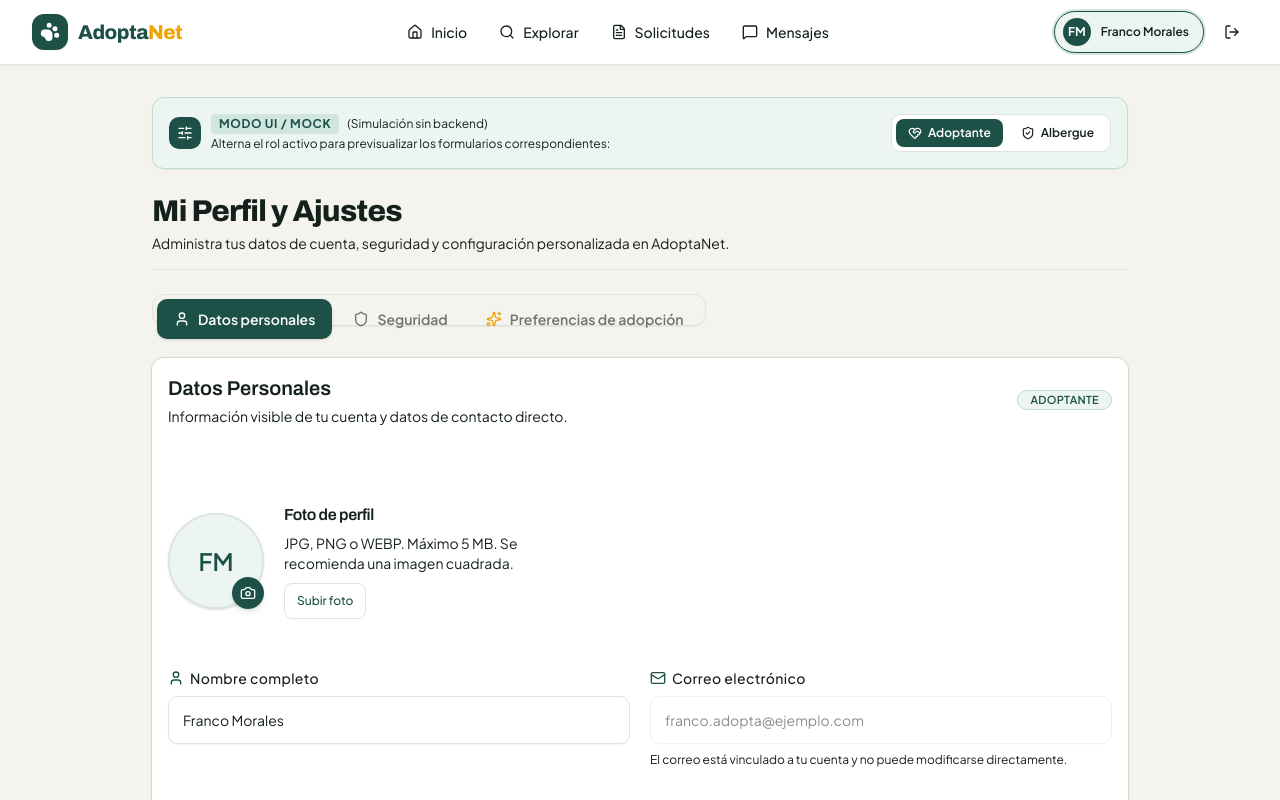
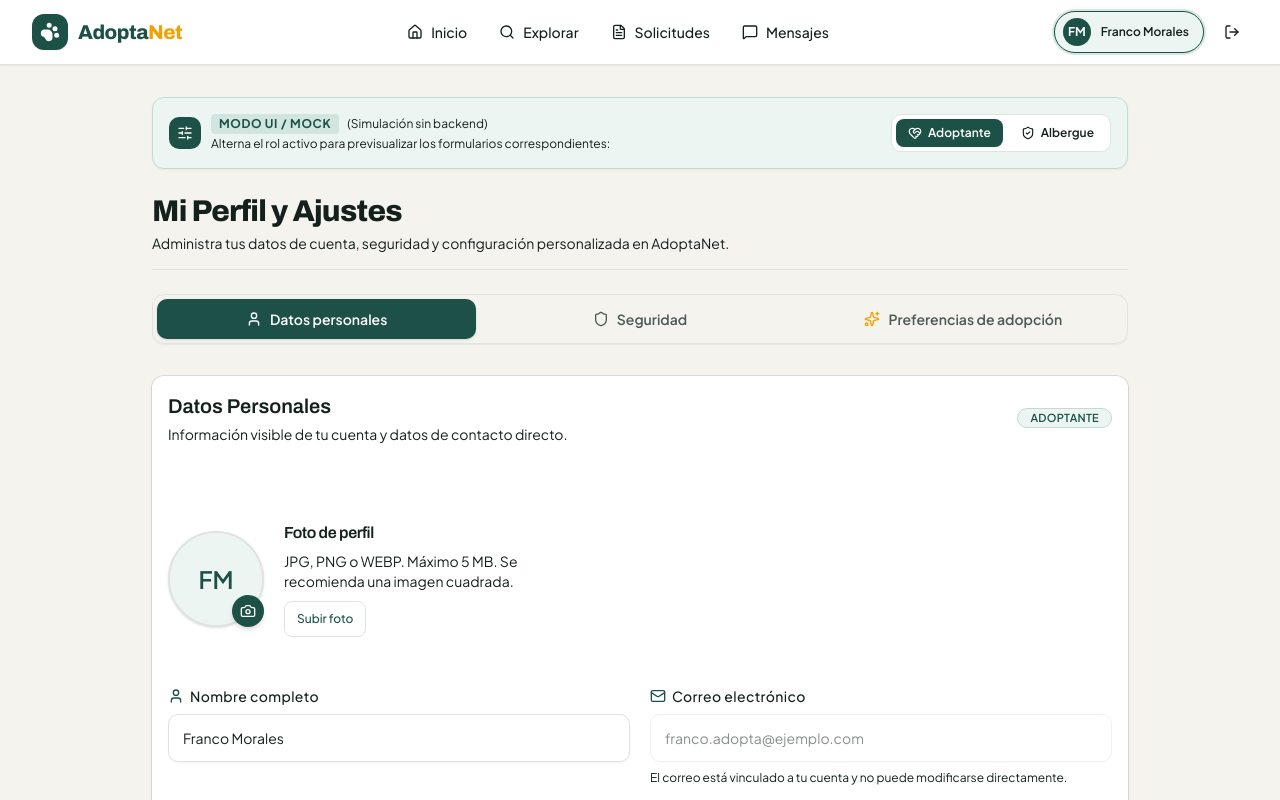
Before and after one commit to AdoptaNet/frontend, a Next.js app: page /profile in a window 1280 px wide. Shown: the top 800 px of the page. Built offline with nearby package versions, Linux system fonts and the light colour scheme.

Commit message:
style(users): fix tab heights, active hover text contrast and align password requirements

```diff
--- a/modules/users/components/AdopterProfileForm.tsx
+++ b/modules/users/components/AdopterProfileForm.tsx
@@ -190,15 +190,16 @@ export function AdopterProfileForm({
                 key={sec.id}
                 type="button"
                 onClick={() => setActiveSection(sec.id)}
-                className={`px-3.5 py-2 rounded-lg text-xs sm:text-sm font-semibold flex items-center gap-2 shrink-0 transition-all cursor-pointer ${
+                className={`h-10 px-3.5 py-2 rounded-lg text-xs sm:text-sm font-semibold flex items-center gap-2 shrink-0 transition-all cursor-pointer ${
                   isActive
-                    ? "bg-verde-700 text-white shadow-xs"
+                    ? "bg-verde-700 text-white hover:bg-verde-hover hover:text-white shadow-xs"
                     : "text-tinta-600 hover:text-tinta-900 hover:bg-superficie-2"
                 }`}
               >
-                <Icon className="w-4 h-4" />
+                <Icon className={`w-4 h-4 ${isActive ? "text-white" : "text-tinta-400"}`} />
                 <span>{sec.label}</span>
               </button>
+
             );
           })}
         </div>
--- a/modules/users/components/ProfilePage.tsx
+++ b/modules/users/components/ProfilePage.tsx
@@ -34,6 +34,10 @@ export function ProfilePage() {
   } = useProfile();
 
   const [activeTab, setActiveTab] = useState<string>("personal");
+
+  const isPersonalActive = activeTab === "personal";
+  const isSecurityActive = activeTab === "security";
+  const isRoleActive = activeTab === "role-specific";
 
   return (
     <div className="w-full max-w-5xl mx-auto py-6 sm:py-8 px-4 sm:px-6 space-y-6">
@@ -82,41 +86,59 @@ export function ProfilePage() {
         onValueChange={(val) => setActiveTab(val as string)}
         className="w-full space-y-6"
       >
-        <TabsList className="bg-superficie border border-line p-1 rounded-xl h-auto flex flex-wrap gap-1 shadow-2xs">
+
+            <TabsList className="bg-superficie border border-line p-1 rounded-xl !h-auto min-h-[48px] w-full sm:w-auto flex flex-wrap items-center gap-1 shadow-2xs">
               <TabsTrigger
                 value="personal"
-            className="flex items-center gap-2 h-10 px-4 rounded-lg text-xs sm:text-sm font-semibold data-active:bg-verde-700 data-active:text-white cursor-pointer transition-all"
+                className={`flex items-center gap-2 !h-10 px-4 rounded-lg text-xs sm:text-sm font-semibold transition-all cursor-pointer ${
+                  isPersonalActive
+                    ? "!bg-verde-700 !text-white hover:!bg-verde-hover hover:!text-white shadow-xs"
+                    : "text-tinta-600 hover:text-tinta-900 hover:bg-superficie-2"
+                }`}
               >
-            <User className="w-4 h-4" />
+                <User className={`w-4 h-4 ${isPersonalActive ? "text-white" : "text-tinta-400"}`} />
                 <span>Datos personales</span>
               </TabsTrigger>
 
               <TabsTrigger
                 value="security"
-            className="flex items-center gap-2 h-10 px-4 rounded-lg text-xs sm:text-sm font-semibold data-active:bg-verde-700 data-active:text-white cursor-pointer transition-all"
+                className={`flex items-center gap-2 !h-10 px-4 rounded-lg text-xs sm:text-sm font-semibold transition-all cursor-pointer ${
+                  isSecurityActive
+                    ? "!bg-verde-700 !text-white hover:!bg-verde-hover hover:!text-white shadow-xs"
+                    : "text-tinta-600 hover:text-tinta-900 hover:bg-superficie-2"
+                }`}
               >
-            <Shield className="w-4 h-4" />
+                <Shield className={`w-4 h-4 ${isSecurityActive ? "text-white" : "text-tinta-400"}`} />
                 <span>Seguridad</span>
               </TabsTrigger>
 
               {role === "adopter" ? (
                 <TabsTrigger
                   value="role-specific"
-              className="flex items-center gap-2 h-10 px-4 rounded-lg text-xs sm:text-sm font-semibold data-active:bg-verde-700 data-active:text-white cursor-pointer transition-all"
+                  className={`flex items-center gap-2 !h-10 px-4 rounded-lg text-xs sm:text-sm font-semibold transition-all cursor-pointer ${
+                    isRoleActive
+                      ? "!bg-verde-700 !text-white hover:!bg-verde-hover hover:!text-white shadow-xs"
+                      : "text-tinta-600 hover:text-tinta-900 hover:bg-superficie-2"
+                  }`}
                 >
-              <Sparkles className="w-4 h-4 text-ambar-500 data-[state=active]:text-white" />
+                  <Sparkles className={`w-4 h-4 ${isRoleActive ? "text-white" : "text-ambar-500"}`} />
                   <span>Preferencias de adopción</span>
                 </TabsTrigger>
               ) : (
                 <TabsTrigger
                   value="role-specific"
-              className="flex items-center gap-2 h-10 px-4 rounded-lg text-xs sm:text-sm font-semibold data-active:bg-verde-700 data-active:text-white cursor-pointer transition-all"
+                  className={`flex items-center gap-2 !h-10 px-4 rounded-lg text-xs sm:text-sm font-semibold transition-all cursor-pointer ${
+                    isRoleActive
+                      ? "!bg-verde-700 !text-white hover:!bg-verde-hover hover:!text-white shadow-xs"
+                      : "text-tinta-600 hover:text-tinta-900 hover:bg-superficie-2"
+                  }`}
                 >
-              <Building2 className="w-4 h-4" />
+                  <Building2 className={`w-4 h-4 ${isRoleActive ? "text-white" : "text-tinta-400"}`} />
                   <span>Datos del albergue</span>
                 </TabsTrigger>
               )}
             </TabsList>
+
 
         {/* Tab 1: Datos Personales */}
         <TabsContent value="personal" className="mt-0 focus-visible:outline-none">
--- a/modules/users/components/SecurityForm.tsx
+++ b/modules/users/components/SecurityForm.tsx
@@ -58,7 +58,6 @@ export function SecurityForm({ onChangePassword, isLoading = false }: SecurityFo
   };
 
   const isLongEnough = newPassword.length >= 8;
-  const hasLettersAndNumbers = /[A-Za-z]/.test(newPassword) && /\d/.test(newPassword);
 
   return (
     <Card className="bg-white border-line shadow-sm">
@@ -175,7 +174,7 @@ export function SecurityForm({ onChangePassword, isLoading = false }: SecurityFo
           {/* Requisitos visuales */}
           <div className="p-3 bg-superficie-2 border border-line rounded-lg text-xs space-y-1.5">
             <span className="font-semibold text-tinta-600 block mb-1">
-              Requisitos mínimos de seguridad:
+              Requisito del sistema:
             </span>
             <div className="flex items-center gap-2">
               <CheckCircle2 className={`w-3.5 h-3.5 ${isLongEnough ? "text-verde-700" : "text-tinta-400"}`} />
@@ -183,14 +182,9 @@ export function SecurityForm({ onChangePassword, isLoading = false }: SecurityFo
                 Al menos 8 caracteres de longitud
               </span>
             </div>
-            <div className="flex items-center gap-2">
-              <CheckCircle2 className={`w-3.5 h-3.5 ${hasLettersAndNumbers ? "text-verde-700" : "text-tinta-400"}`} />
-              <span className={hasLettersAndNumbers ? "text-verde-700 font-medium" : "text-tinta-600"}>
-                Contiene combinación de letras y números
-              </span>
-            </div>
           </div>
         </CardContent>
+
 
         <Separator className="bg-line mt-4" />
 
```
Lines whose indentation alone changed are shown as unchanged.
